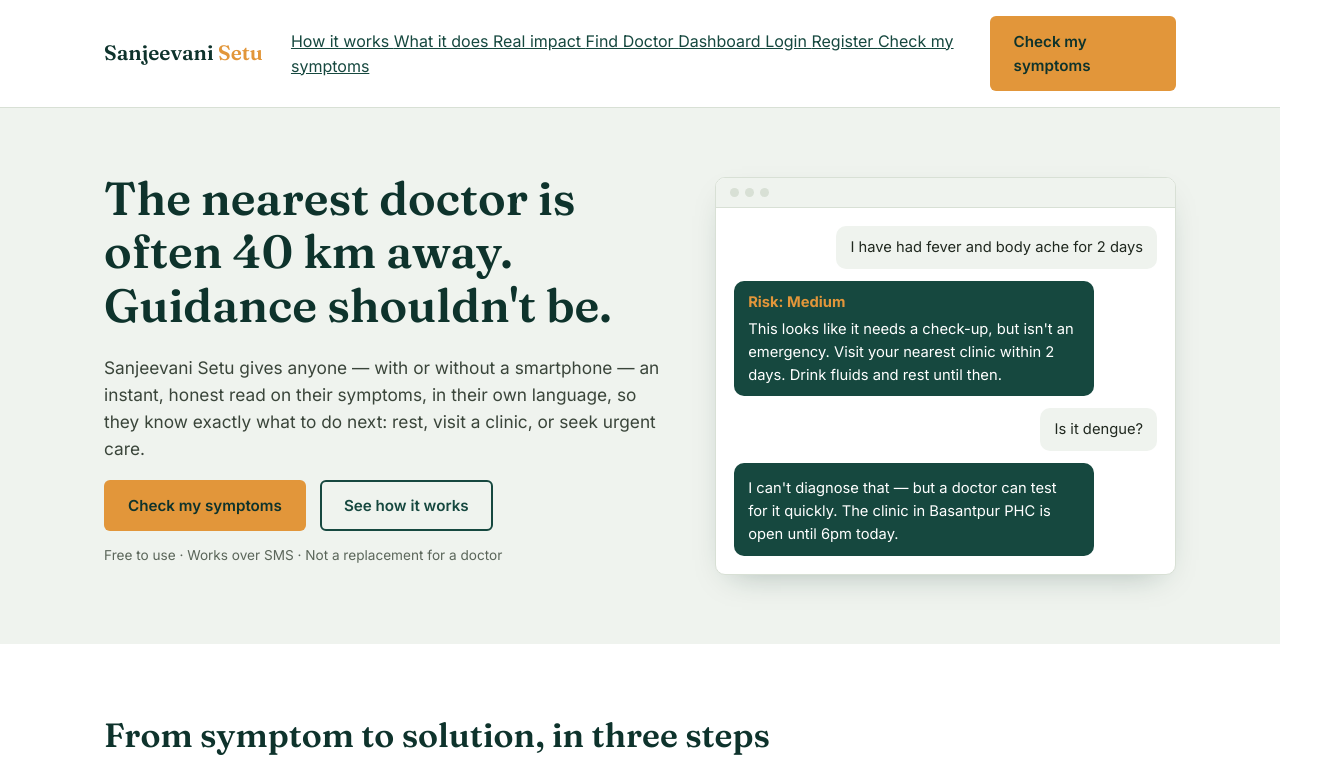
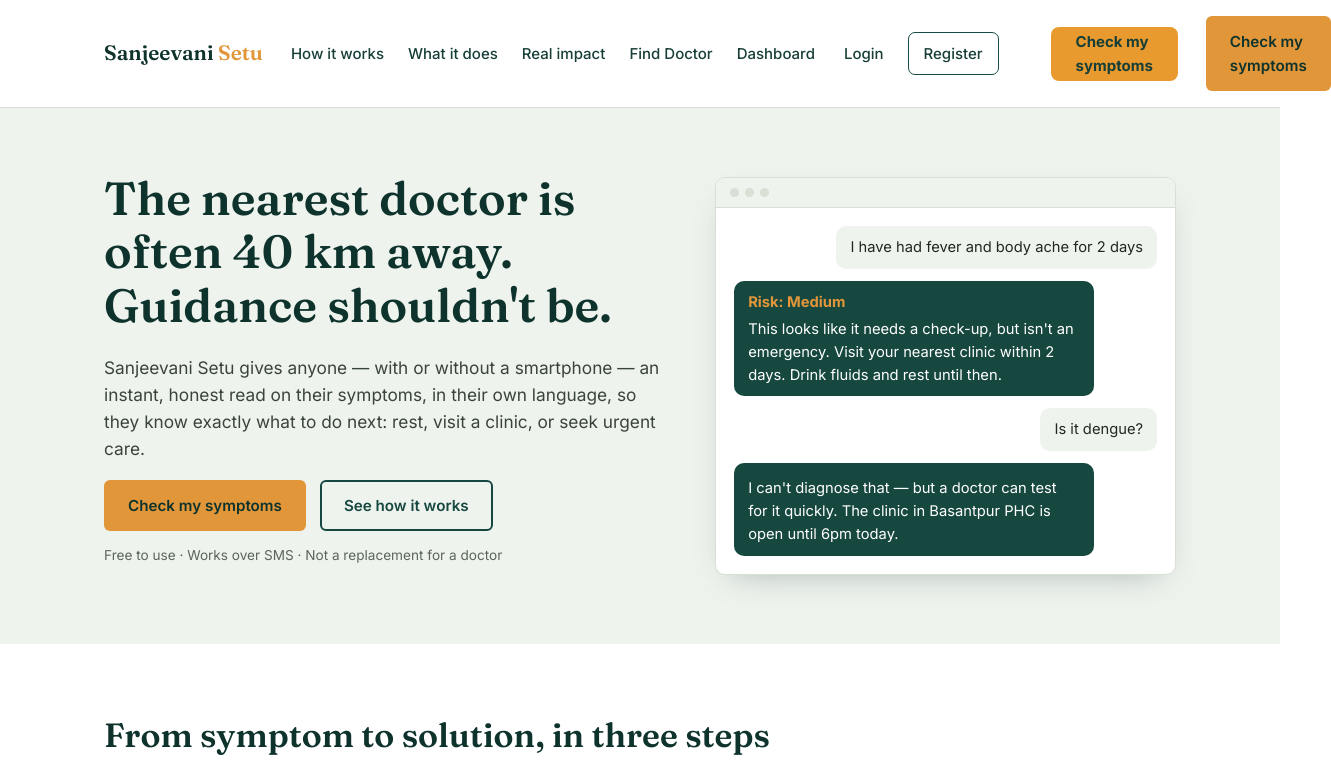
Before and after one commit to rashmiisingh0195-netizen/sanjeevni_setu911, a website: page index.html in a window 1280 px wide. Shown: the top 782 px of the page, 1331 px wide, since content can reach past the window. Drawn offline with Linux system fonts and the light colour scheme.

Commit message:
Update Sanjeevani Setu

```diff
--- a/index.html
+++ b/index.html
@@ -15,39 +15,25 @@
     <a href="index.html" class="logo">Sanjeevani&nbsp;<span>Setu</span></a>
     <nav class="nav-links">
 
-    <a href="#how-it-works">
-        How it works
-    </a>
+    <a href="#how-it-works">How it works</a>
 
-    <a href="#what-it-does">
-        What it does
-    </a>
+    <a href="#what-it-does">What it does</a>
 
-    <a href="#impact">
-        Real impact
-    </a>
+    <a href="#impact">Real impact</a>
 
-    <a href="doctors.html">
-        Find Doctor
-    </a>
+    <a href="doctors.html">Find Doctor</a>
 
-    <a href="dashboard.html">
-        Dashboard
-    </a>
+    <a href="dashboard.html">Dashboard</a>
 
-    <a href="login.html" class="nav-login">
-        Login
-    </a>
+    <a href="login.html" class="nav-login">Login</a>
 
-    <a href="register.html" class="nav-register">
-        Register
-    </a>
-
-    <a href="checker.html" class="nav-checker">
-        Check my symptoms
-    </a>
+    <a href="register.html" class="nav-register">Register</a>
 
 </nav>
+
+<a href="checker.html" class="nav-checker">
+    Check my symptoms
+</a>
     <a href="checker.html" class="btn btn-primary">Check my symptoms</a>
     <button class="nav-toggle" id="navToggle" aria-label="Open menu">☰</button>
   </div>
--- a/style.css
+++ b/style.css
@@ -333,3 +333,132 @@ blockquote {
 .register-button:hover {
     transform: translateY(-1px);
 }
+/* =========================================
+   MAIN NAVIGATION
+   ========================================= */
+
+.nav-links {
+    display: flex;
+    align-items: center;
+    gap: 24px;
+    margin-left: auto;
+    margin-right: 24px;
+}
+
+.nav-links a {
+    text-decoration: none;
+    color: #173f38;
+    font-size: 15px;
+    font-weight: 500;
+    white-space: nowrap;
+    transition: color 0.2s ease;
+}
+
+.nav-links a:hover {
+    color: #e99a2e;
+}
+
+
+/* Login */
+
+.nav-login {
+    margin-left: 5px;
+}
+
+
+/* Register */
+
+.nav-register {
+    padding: 9px 15px;
+    border: 1px solid #174d45;
+    border-radius: 7px;
+}
+
+.nav-register:hover {
+    background: #174d45;
+    color: white !important;
+}
+
+
+/* Main CTA */
+
+.nav-checker {
+    display: inline-flex;
+    align-items: center;
+    justify-content: center;
+
+    min-height: 54px;
+    padding: 0 25px;
+
+    background: #e99a2e;
+    color: #173f38;
+
+    border-radius: 8px;
+
+    font-size: 15px;
+    font-weight: 700;
+
+    text-decoration: none;
+
+    transition: 0.2s ease;
+}
+
+.nav-checker:hover {
+    background: #d8891d;
+    transform: translateY(-1px);
+}
+
+
+/* =========================================
+   HEADER LAYOUT
+   ========================================= */
+
+.navbar,
+header {
+    width: 100%;
+}
+
+
+.nav-container {
+    width: min(1170px, 92%);
+    margin: auto;
+
+    min-height: 84px;
+
+    display: flex;
+    align-items: center;
+}
+
+
+/* =========================================
+   MOBILE
+   ========================================= */
+
+@media (max-width: 1050px) {
+
+    .nav-links {
+        gap: 15px;
+        margin-right: 15px;
+    }
+
+    .nav-links a {
+        font-size: 13px;
+    }
+
+    .nav-checker {
+        padding: 0 17px;
+        font-size: 13px;
+    }
+}
+
+
+@media (max-width: 850px) {
+
+    .nav-links {
+        display: none;
+    }
+
+    .nav-checker {
+        display: none;
+    }
+}
```
